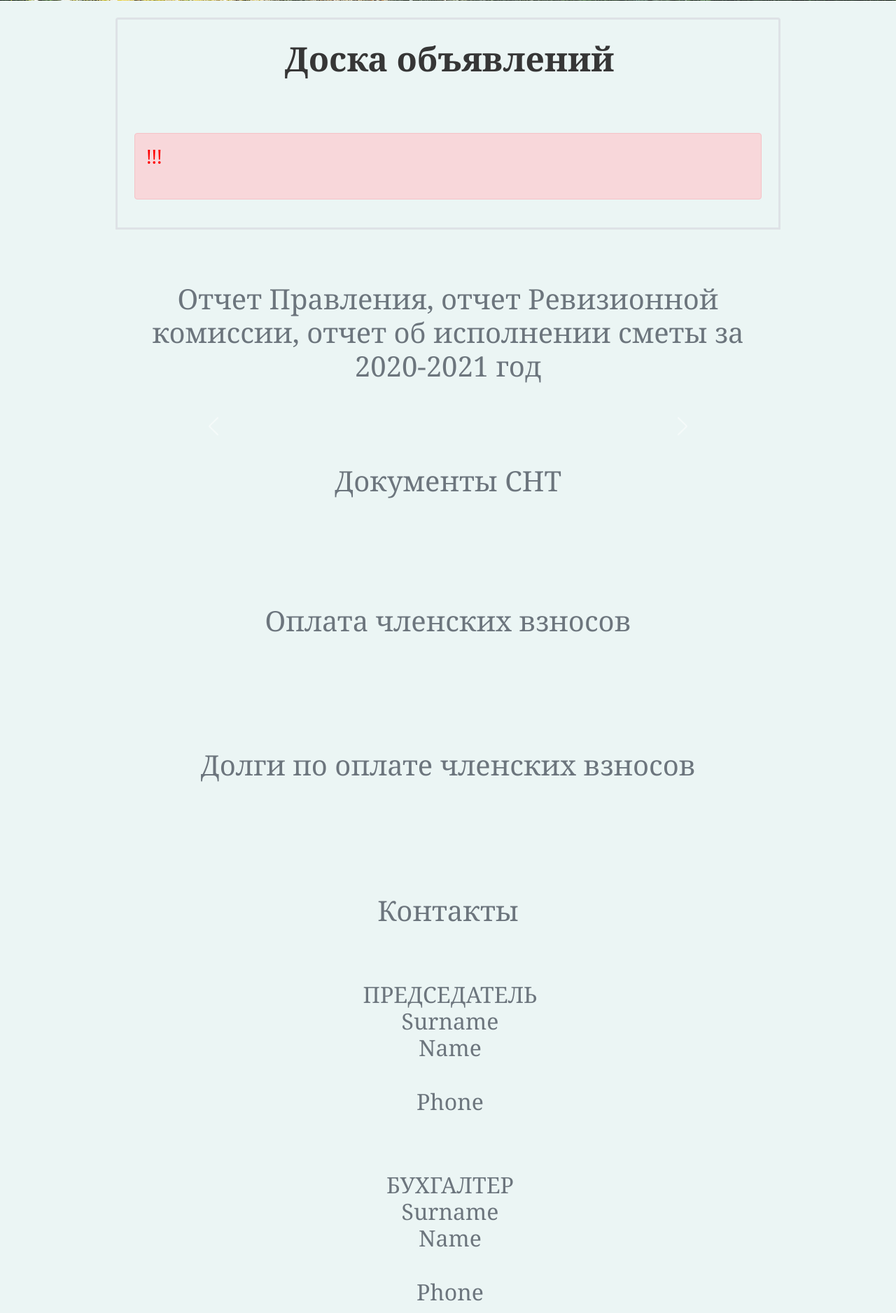
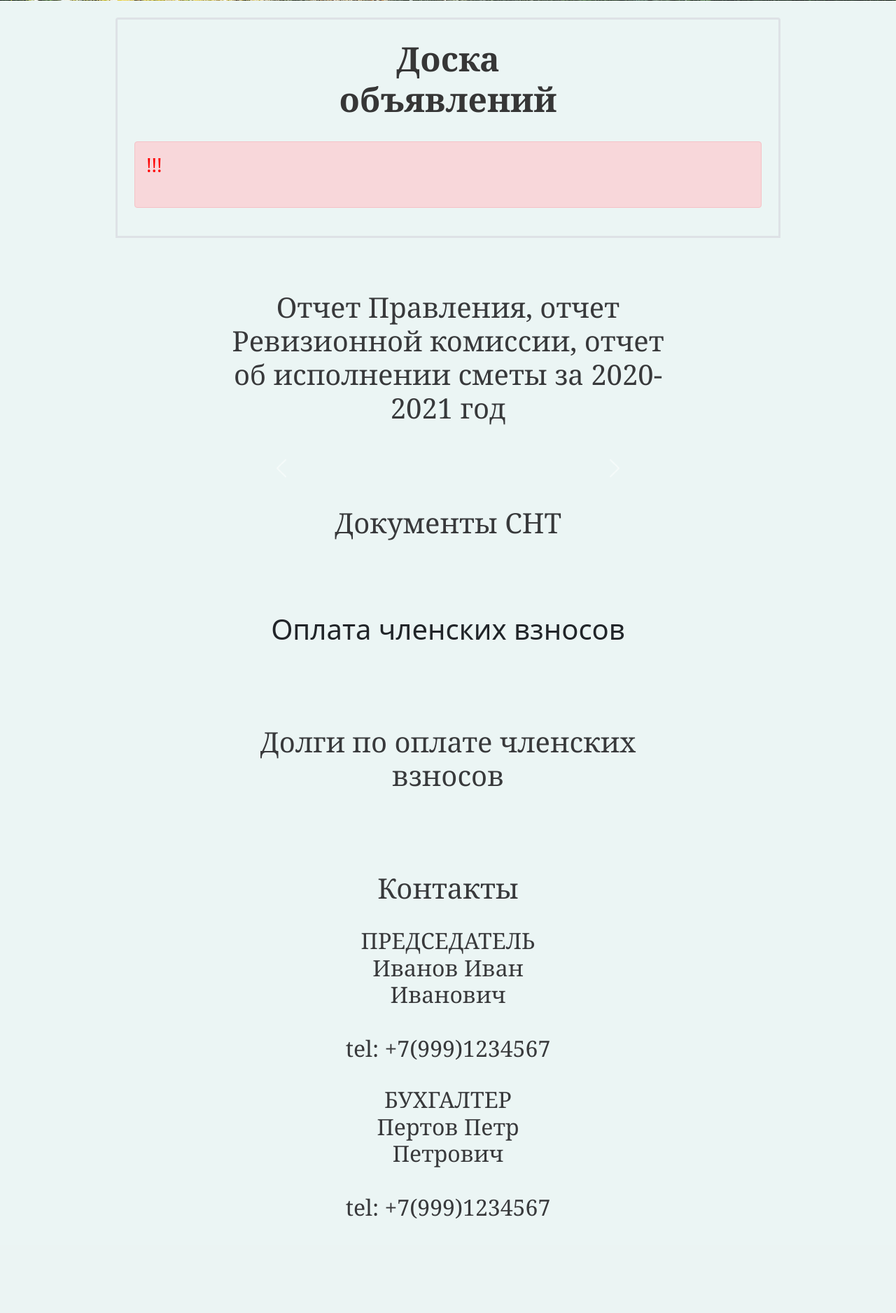
Before and after one commit to MakarenkoArtem/SNT, a Flask app: template templates/base.html in a window 1280 px wide. Shown: the part 549-2425 px from the top of the page at 70% size. After the commit the page ends 2290 px from the top, so only its background shows below. Run offline with Flask 2, Linux system fonts and the light colour scheme; the template is opened without the code that fills it, so the values that code supplies are empty.

Commit message:
some beauty changes for text, buttons, fill contacts

```diff
--- a/static/css/style.css
+++ b/static/css/style.css
@@ -21,19 +21,20 @@
         height: 300px
     }
     .text{
-        width: 90%;
+        font-size: 12pt;
+        width: 95%;
     }
     .first_buttons {
         font-size: 10pt;
         top: 40px;
-        width: 150px;
+        width: 100px;
         height: 40px;
         /*margin-left: 50%;*/
-        margin-right: 35%;
+        margin-right: 0%;
         margin-top: 5px;
     }
     .title {
-        font-size: 18pt;
+        font-size: 28pt;
         top: 80px;
     }
     .top-img {
@@ -68,6 +69,7 @@
         height: 450px
     }
     .text{
+        font-size: 14pt;
         width: 70%;
     }
     .first_buttons {
@@ -115,7 +117,8 @@
         height: 600px
     }
     .text{
-        width: 900px;
+        font-size: 20pt;
+        width: 50%;
     }
     .first_buttons {
         font-size: 18pt;
@@ -126,7 +129,7 @@
         margin-right: 5px;
     }
     .title {
-        font-size: 33pt;
+        font-size: 73pt;
         top: 200px;
     }
     .top-img {
@@ -194,8 +197,8 @@ a{
     background-color: transparent;
 }
 .text{
-    color: #6c757d;
-    font-size: 44px;
+    color: #38393b;
+    font-size: 14px;
     font-family: 'Georgia',serif;
     line-height: 1.5;
     font-weight: 600;
--- a/templates/base.html
+++ b/templates/base.html
@@ -48,7 +48,7 @@
         </a>
     </div>
     <div align="center">
-        <h1 align="center" class="title" style="color: #00ff00;">СНТ<br> Какой-то</h1>
+        <h1 align="center" class="title" style="color: #00ff00;">СНТ Баковка4&nbsp;&nbsp;&nbsp;&nbsp;&nbsp;&nbsp;&nbsp;&nbsp;&nbsp;&nbsp;&nbsp;</h1>
     </div>
 </div>
 <!--img src="{{ url_for('static', filename='img/nature.gif') }}" height="550px" width= "100%"-->
@@ -93,9 +93,9 @@
             {% for ph in text %}
             {% if ph.znach %}
             <div class="alert alert-warning" id="content" role="alert"><span style="color:#FF0000">! </span>
-                {% else %}
-                <div class="alert alert-primary" role="alert">
-                    {% endif %}
+            {% else %}
+            <div class="alert alert-primary" role="alert">
+            {% endif %}
                     {{ ph.text }}
                     {% for image in event_images[loop.index0] %}
                     {% if image != "" %}
@@ -127,8 +127,8 @@
                         {% endif %}
                         {% endif %}
                     </div>
-                </div>
-                {% endfor %}
+            </div>
+            {% endfor %}
         </h3>
     </div>
     <br><br><br>
@@ -231,7 +231,7 @@
     <h7><br></h7>
     {% endfor %}
     <br><br><br>
-    <div class="text" align="center" id="pays"><h1 align="center">Оплата членских взносов</h1><br>
+    <div class="unit_header" align="center" id="pays"><h1 align="center">Оплата членских взносов</h1><br>
     </div>
     <!--<table width="100%">
         <td width="50%">
@@ -285,9 +285,12 @@
     <h7><br></h7>
     {% endfor %}
     <div class="text" align="center">
+     <div align="justify">
         {% for opl in oplata_text.split("\n") %}
-        <h2 style="margin-left: 25px;" align="left">{{ opl }}</h2>
+	<!--        <h2 style="margin-left: 25px;" align="left">{{ opl }}</h2>  -->
+	{{ opl }}<br>
         {% endfor %}
+     </div>
     </div>
     <br><br><br>
     <div class="text" align="center" id="dolgi"><h1 align="center">Долги по оплате членских
@@ -296,11 +299,14 @@
             <img class="img" src="static/img/{{ dolgi_image }}.png" width="100%"></td>
         </a>-->
         <br>
-        <h2 style="widtht: 75%;" align="left">
+        <div class="text" align="center">
+         <div align="justify">
             {% for opl in dolgi_text.split("\n") %}
-            <h2 style="margin-left: 25px;" align="left">{{ opl }}</h2>
+            <!--        <h2 style="margin-left: 25px;" align="left">{{ opl }}</h2>  -->
+            {{ opl }}<br>
             {% endfor %}
-        </h2>
+         </div>
+        </div>
         <!--{% endif %}-->
     </div>
     <!--<a href="#dolgi" class="lightbox" id="img{{ dolgi_image }}">
@@ -322,36 +328,21 @@
         <div class="text" align="center"><h2 align="center">
             ПРЕДСЕДАТЕЛЬ
             </br>
-            Surname
-            </br>
-            Name
+            Иванов Иван Иванович
             </br>
             </br>
-            Phone
+            tel: +7(999)1234567
         </h2></div>
         </br>
         <div class="text" align="center"><h2 align="center">
             БУХГАЛТЕР
             </br>
-            Surname
-            </br>
-            Name
+            Пертов Петр Петрович
             </br>
             </br>
-            Phone
+            tel: +7(999)1234567
         </h2></div>
         </br>
-        <div class="text" align="center"><h2 align="center">
-            КОМЕНДАНТ
-            </br>
-            Surname
-            </br>
-            Name
-            </br>
-            </br>
-            Phone
-        </h2>
-        </div>
     </div>
     <!--div class="button-group">
         <button class="button" data-group="cell1">1984 to 1988 (Cell 1)</button>
```
